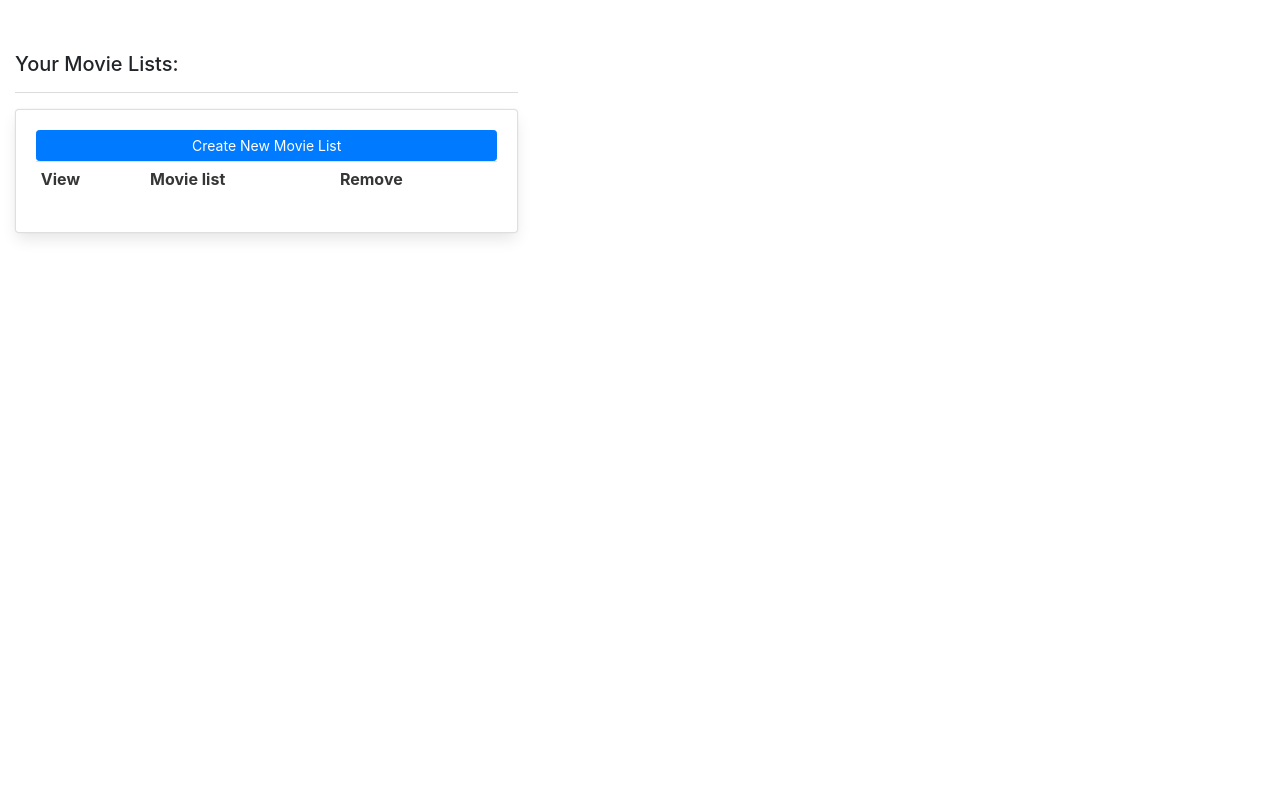
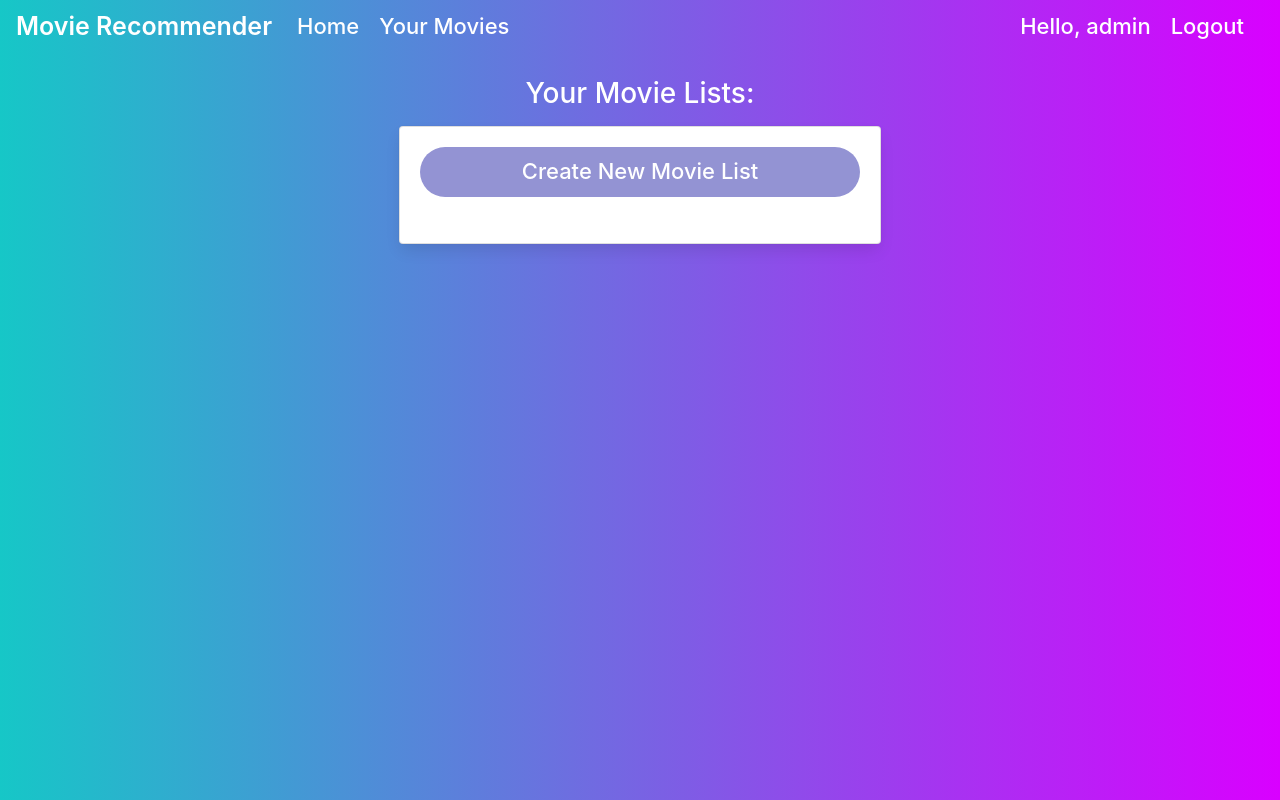
Before and after one commit to Luka033/MovieRecommenderWeb, a Django app: page /movie_lists/ in a window 1280 px wide. Run offline with Django 3.2, Linux system fonts and the light colour scheme; a user stored in the database is signed in; data comes from the database, SQL or seed files in the repository; both versions use the stored data as it was after the commit; lists and menus that the app fills with data are empty; some libraries are stand-ins or nearby versions.

Commit message:
changed movie-lists page, movies page, view-movie modal and add-movie modal

```diff
--- a/movie/templates/movie/movie_lists.html
+++ b/movie/templates/movie/movie_lists.html
@@ -1,31 +1,109 @@
 <!DOCTYPE html>
 <html lang="en">
+
 <head>
     <meta charset="UTF-8">
     <title>Your Movie Lists</title>
 
+    <style>
+        html,
+        body {
+            width: 100vw;
+            min-height: 100vh;
+            margin: 0;
+            padding: 0;
+            animation: fade-in 0.5s ease-out;
+
+            --table-row-height: 45px;
+        }
+
+        body {
+            background: linear-gradient(90deg, rgb(22, 199, 199), rgb(217, 0, 255));
+        }
+
+        h5 {
+            color: white;
+            margin: 25px 0 15px 0 !important;
+            font-size: 1.75rem !important;
+            text-align: center;
+        }
+
+        .container {
+            width: 40vw !important;
+            margin: 0 auto;
+        }
+
+        .button-template {
+            background: black;
+            color: white !important;
+            display: flex;
+            justify-content: center;
+            align-items: center;
+            height: var(--table-row-height);
+            font-size: 20px;
+            font-weight: 500;
+            border: none !important;
+            outline: none;
+            border-radius: 25px;
+            transition: background 0.15s;
+        }
+
+        .create-movie-list-button {
+            background: rgb(147, 147, 211);
+            height: 50px;
+            margin-bottom: 10px;
+            font-size: 22px;
+        }
+
+        .create-movie-list-button:hover {
+            background: rgb(121, 121, 173);
+            text-decoration: none;
+        }
+
+        .list-name {
+            font-size: 22px;
+            line-height: var(--table-row-height);
+            text-indent: 10px;
+        }
+
+        .list-name a {
+            color: black;
+        }
+
+        .list-name a:hover {
+            color: gray;
+            text-decoration: none;
+        }
+
+        .delete-button-container {
+            width: 150px;
+        }
+
+        .delete-button {
+            background: #ff5233;
+        }
+
+        .delete-button:hover {
+            background: #da462c;
+            text-decoration: none;
+        }
+    </style>
 </head>
+
 <body>
 
     {% include 'movie/navbar.html' %}
 
-<div class="col-md-5">
+    <div class="container">
         <h5>Your Movie Lists:</h5>
-    <hr>
         <div class="card card-body">
-        <a class="btn btn-primary  btn-sm btn-block" href="{% url 'create_list' %}">Create New Movie List</a>
+            <a class="button-template create-movie-list-button" href="{% url 'create_list' %}">Create New Movie List</a>
             <table class="table table-sm">
-            <tr>
-				<th>View</th>
-                <th>Movie list</th>
-				<th>Remove</th>
-            </tr>
-
                 {% for list in user_movie_lists %}
                 <tr>
-                <td><a class="btn btn-sm btn-info" href="{% url 'movies' list.id %}">View</a></td>
-                <td>{{list}}</td>
-				<td><a class="btn btn-sm btn-danger" href="{% url 'delete_list' list.id %}">Delete</a></td>
+                    <td class="list-name"><a href="{% url 'movies' list.id %}">{{list}}</a></td>
+                    <td class="delete-button-container"><a class="button-template delete-button"
+                            href="{% url 'delete_list' list.id %}">Delete</a></td>
                 </tr>
                 {% endfor %}
 
--- a/movie/templates/movie/navbar.html
+++ b/movie/templates/movie/navbar.html
@@ -5,7 +5,7 @@
 
   .title {
     color: white !important;
-    margin: 0 25px 0 15px !important;
+    margin: 0 25px 0 0 !important;
     padding: 0 !important;
     font-size: 25px !important;
     text-decoration: none !important;
```
Also changed, not shown: movie/templates/movie/dashboard.html (+30 -22 lines), movie/templates/movie/login.html (+18 -17 lines), movie/templates/movie/movies.html (+92 -16 lines), db.sqlite3. Lines whose indentation alone changed are shown as unchanged.
